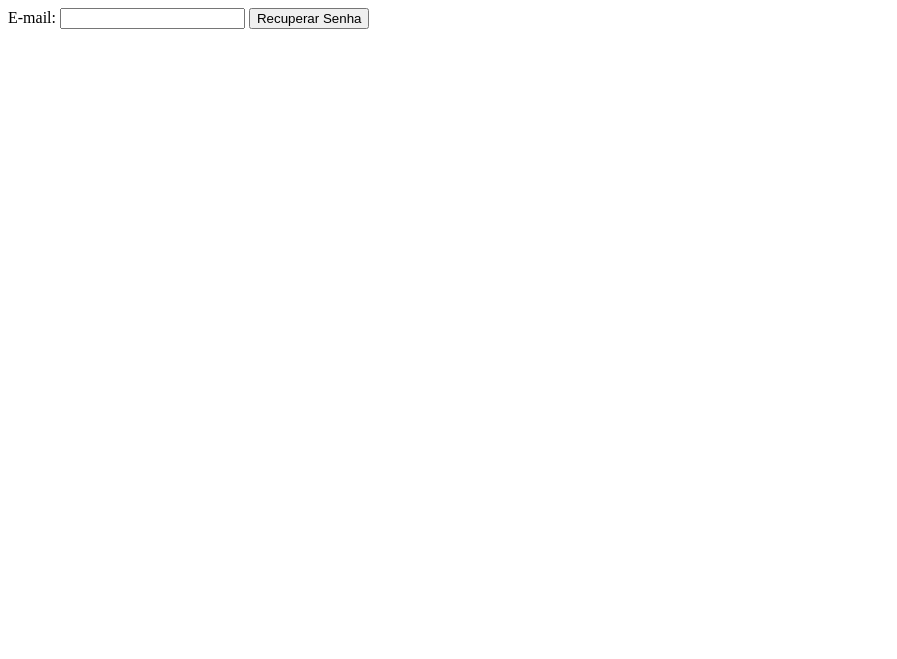
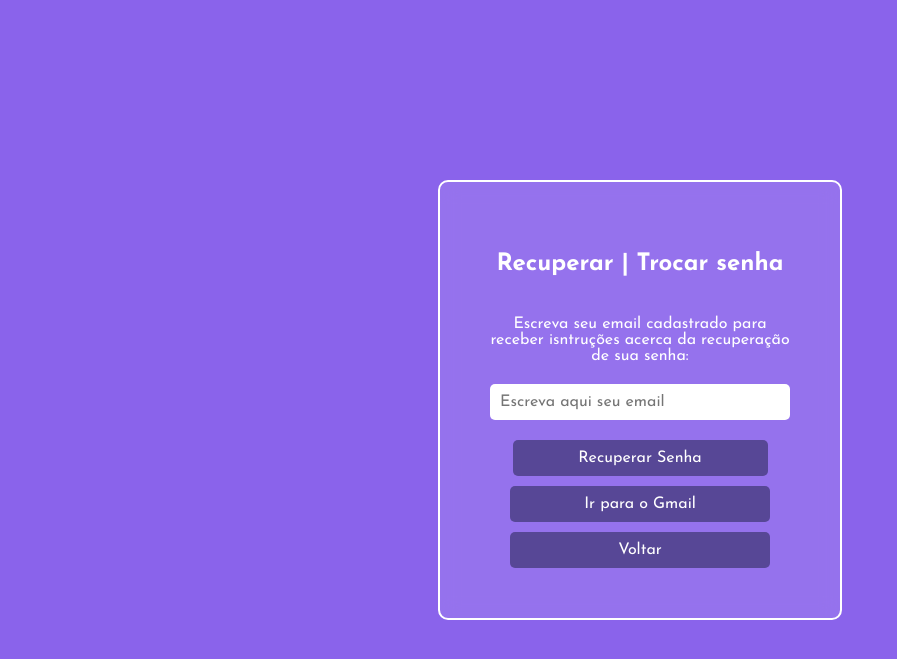
Before and after one commit to delacerdaq/Letrarium, a PHP site: page /Letrarium/view/reset_password.php in a window 1280 px wide. Shown: the top 659 px of the page, without its empty margins (0-897 px from the left). Run offline with PHP 8.4, Linux system fonts and the light colour scheme; some libraries are stand-ins or nearby versions.

Commit message:
fixing bug for password recovery

```diff
--- a/view/reset_password.php
+++ b/view/reset_password.php
@@ -30,7 +30,7 @@ if ($_SERVER['REQUEST_METHOD'] === 'POST') {
             $mail->Port = 587;
 
             // Remetente e destinatário
-            $mail->setFrom('', 'Letrarium');
+            $mail->setFrom($email, 'Letrarium');
             $mail->addAddress($email);
 
             // Conteúdo do e-mail
@@ -56,12 +56,21 @@ if ($_SERVER['REQUEST_METHOD'] === 'POST') {
     <meta charset="UTF-8">
     <meta name="viewport" content="width=device-width, initial-scale=1.0">
     <title>Recuperar a senha</title>
+    <link rel="stylesheet" href="../css/reset_password.css">
 </head>
 <body>
-    <form method="POST" action="">
-    <label for="email">E-mail:</label>
-    <input type="email" name="email" id="email" required>
-    <button type="submit">Recuperar Senha</button>
-</form>
+    <div class="container">
+        <form method="POST" action="">
+            <h2>Recuperar | Trocar senha</h2>
+
+            <label for="email">Escreva seu email cadastrado para receber isntruções acerca da recuperação de sua senha:</label>
+            <input type="email" name="email" id="email" placeholder="Escreva aqui seu email" required>
+            <button type="submit">Recuperar Senha</button>
+        </form>
+
+        <!-- Links para Voltar e Ir para o Gmail -->
+        <a href="https://mail.google.com" class="link-button">Ir para o Gmail</a>
+        <a href="../view/user_profile.php" class="link-button">Voltar</a>
+    </div>
 </body>
 </html>
```
